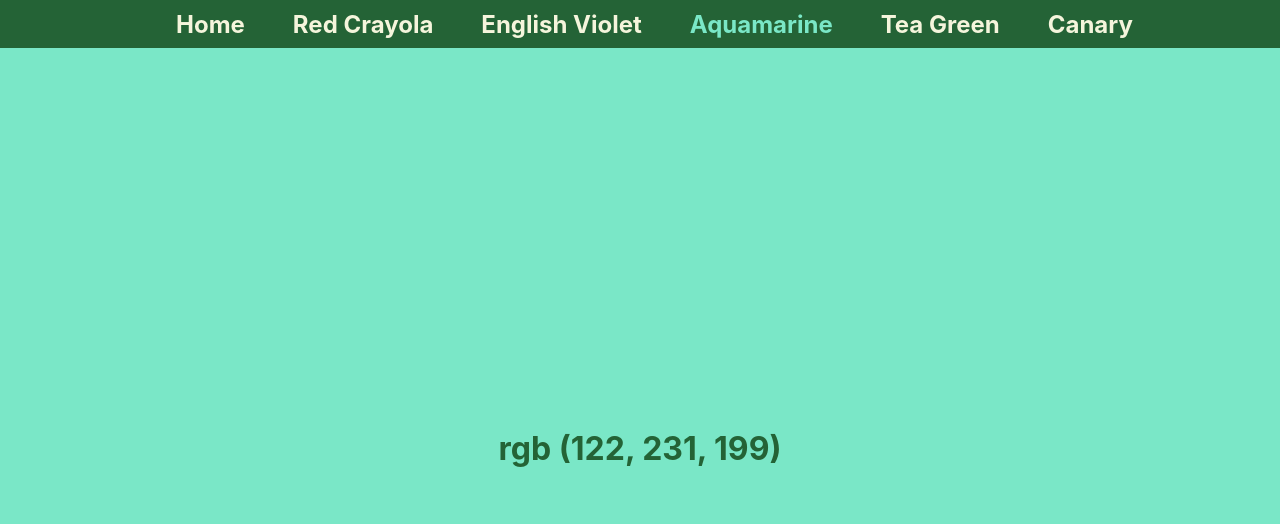
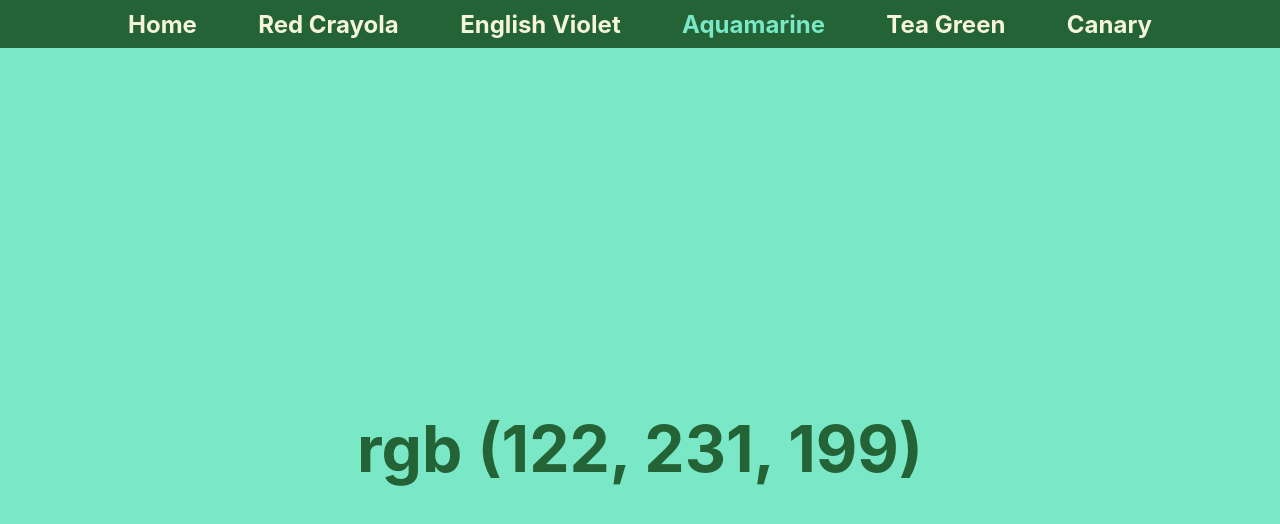
Before and after one commit to GeoSauer/react-color-router-from-scratch, a React (Create React App) app: page /rgb/122/231/199 in a window 1280 px wide. Shown: the top 524 px of the page. Built offline with nearby package versions, Linux system fonts and the light colour scheme.

Commit message:
refactored out a ton of redundant css

```diff
--- a/src/components/layout/Nav/Nav.css
+++ b/src/components/layout/Nav/Nav.css
@@ -2,28 +2,15 @@
   align-items: center;
   background-color: #246336;
   display: flex;
+  font-size: 1.5rem;
+  font-weight: 700;
   height: 3rem;
   justify-content: space-between;
   padding: 0 10%;
 }
 
-.header ul {
-  list-style: none;
-  margin: 0;
-  padding: 0;
-  display: flex;
-  align-items: baseline;
-}
-
-.header li {
-  margin-left: 3rem;
-}
-
 .header a {
   color: beige;
-  font-size: 1.5rem;
-  font-weight: 700;
-  text-decoration: none;
 }
 
 .red.active {
--- a/src/components/layout/Nav/Nav.js
+++ b/src/components/layout/Nav/Nav.js
@@ -5,38 +5,24 @@ import './Nav.css';
 export default function Nav() {
   return (
     <header className="header">
-      <ul>
-        <li>
       <NavLink exact to="/">
         Home
       </NavLink>
-        </li>
-        <li>
       <NavLink className="red" to="/rgb/236/11/67">
         Red Crayola
       </NavLink>
-        </li>
-        <li>
       <NavLink className="violet" to="/rgb/88/53/94">
         English Violet
       </NavLink>
-        </li>
-        <li>
       <NavLink className="aquamarine " to="/rgb/122/231/199">
         Aquamarine
       </NavLink>
-        </li>
-        <li>
       <NavLink className="green" to="/rgb/214/255/183">
         Tea Green
       </NavLink>
-        </li>
-        <li>
       <NavLink className="canary" to="/rgb/255/246/137">
         Canary
       </NavLink>
-        </li>
-      </ul>
     </header>
   );
 }
--- a/src/components/layout/RGB/RGB.css
+++ b/src/components/layout/RGB/RGB.css
@@ -1,10 +1,8 @@
 .color-display {
+  align-items: center;
+  color: #246336;
   display: flex;
+  font-size: 2rem;
   height: 100vh;
   justify-content: center;
-  align-items: center;
 }
-
-.color-display h1 {
-  color: #246336;
-}
```
Lines whose indentation alone changed are shown as unchanged.
